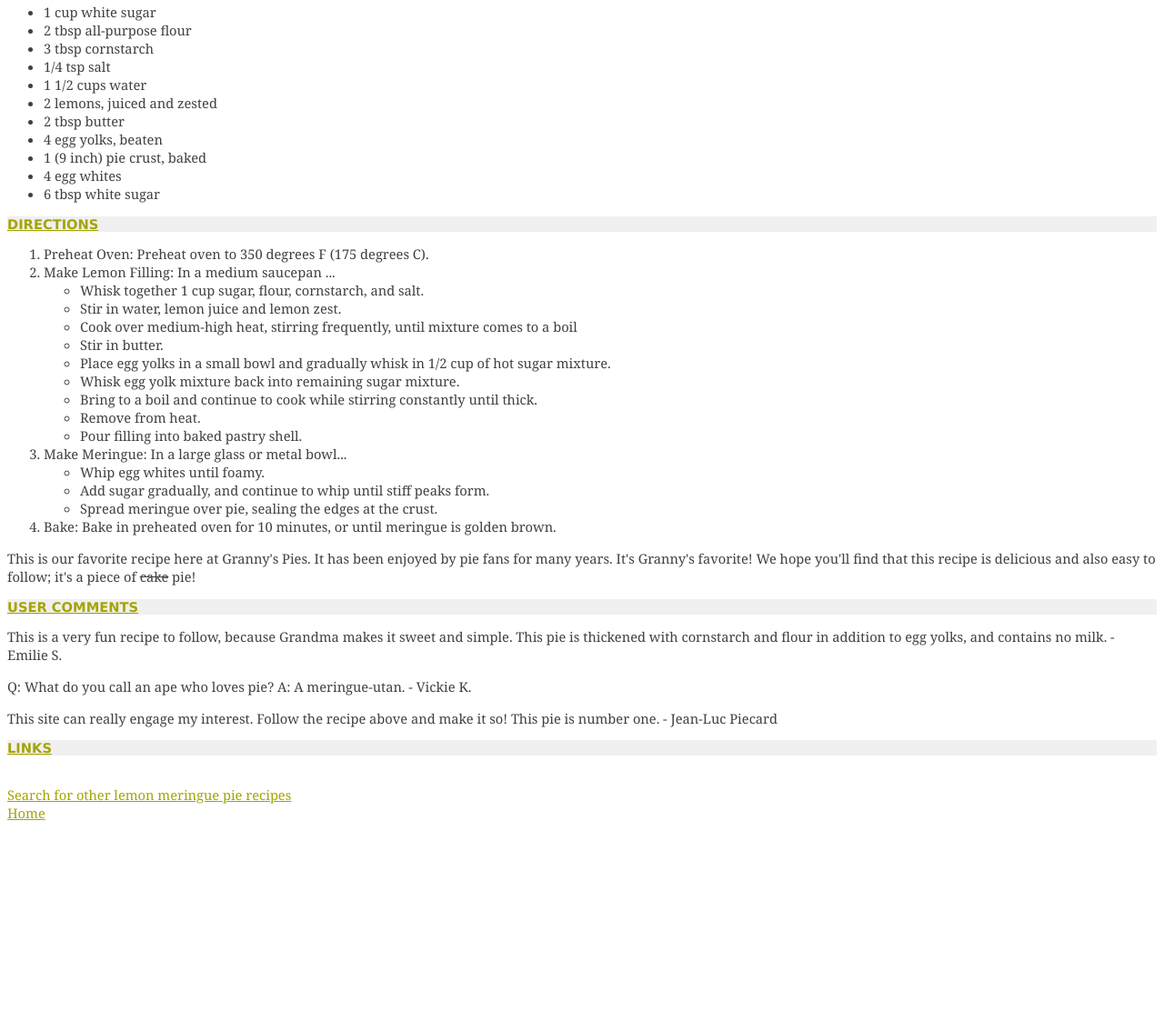
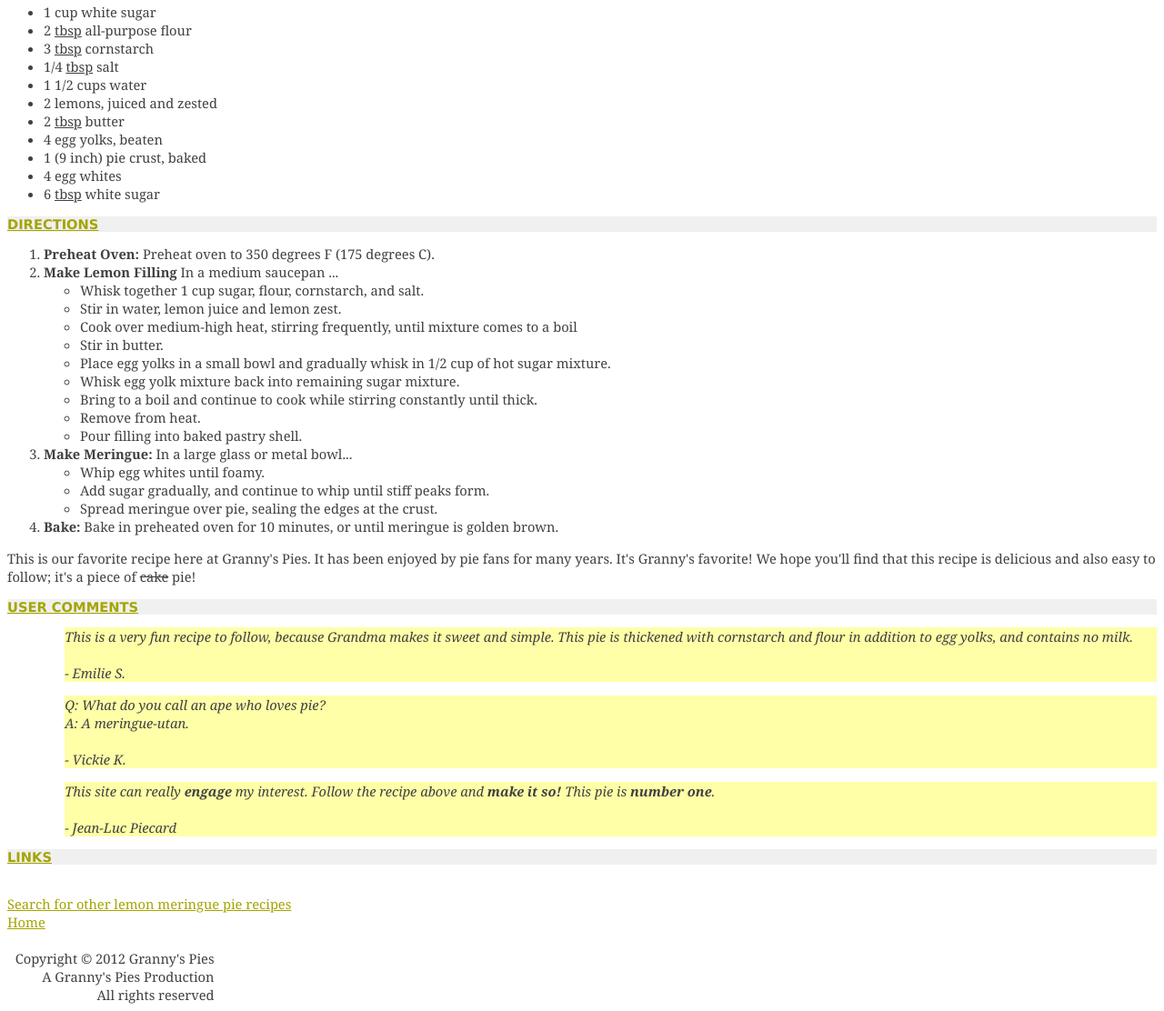
Before and after one commit to Nhtoi/Nhtoi.github.io, a plain HTML site: page csc372-hw/hw2/pie.html in a window 1280 px wide. Shown: the part 503-1615 px from the top of the page at 91% size. Before the commit the page ends 1415 px from the top, so only its background shows below. Drawn offline with Linux system fonts and the light colour scheme.

Commit message:
Finished Pie.html

```diff
--- a/csc372-hw/hw2/pie.html
+++ b/csc372-hw/hw2/pie.html
@@ -36,25 +36,24 @@ your other files. Be creative, have fun!-->
    <h2>INGREDIENTS</h2>
    <ul>
     <li>1 cup white sugar</li>
-    <li>2 tbsp all-purpose flour</li>
-    <li>3 tbsp cornstarch</li>
-    <li>1/4 tsp salt</li>
+    <li>2 <span class="underline">tbsp</span> all-purpose flour</li>
+    <li>3 <span class="underline">tbsp</span> cornstarch</li>
+    <li>1/4 <span class="underline">tbsp</span> salt</li>
     <li>1 1/2 cups water</li>
     <li>2 lemons, juiced and zested</li>
-    <li>2 tbsp butter</li>
+    <li>2 <span class="underline">tbsp</span> butter</li>
     <li>4 egg yolks, beaten</li>
     <li>1 (9 inch) pie crust, baked</li>
     <li>4 egg whites</li>
-    <li>6 tbsp white sugar</li>
+    <li>6 <span class="underline">tbsp</span> white sugar</li>
    </ul>
 </div>
 
 <div>
     <h2>DIRECTIONS</h2>
     <ol>
-        <li>Preheat Oven: Preheat oven to 350 degrees F (175 degrees C).</li>
-
-            <li>Make Lemon Filling: In a medium saucepan ...</li>
+            <li><strong>Preheat Oven:</strong> Preheat oven to 350 degrees F (175 degrees C).</li>
+            <li><strong>Make Lemon Filling</strong> In a medium saucepan ...</li>
             <ul>
             <li>Whisk together 1 cup sugar, flour, cornstarch, and salt.</li>
             <li>Stir in water, lemon juice and lemon zest.</li>
@@ -66,13 +65,13 @@ your other files. Be creative, have fun!-->
             <li>Remove from heat.</li>
             <li>Pour filling into baked pastry shell.</li>
         </ul>
-        <li>Make Meringue: In a large glass or metal bowl...</li>
+        <li><strong>Make Meringue:</strong> In a large glass or metal bowl...</li>
         <ul>
             <li>Whip egg whites until foamy.</li>
             <li>Add sugar gradually, and continue to whip until stiff peaks form.</li>
             <li>Spread meringue over pie, sealing the edges at the crust.</li>
         </ul>
-        <li>Bake: Bake in preheated oven for 10 minutes, or until meringue is golden brown.</li>
+        <li><strong>Bake:</strong> Bake in preheated oven for 10 minutes, or until meringue is golden brown.</li>
     </ol>
     <p>This is our favorite recipe here at Granny's Pies. It has been enjoyed by pie fans
         for many years. It's Granny's favorite! We hope you'll find that this recipe is
@@ -81,17 +80,24 @@ your other files. Be creative, have fun!-->
 
 <div>
     <h2>USER COMMENTS</h2>
-    <p>This is a very fun recipe to follow, because Grandma makes it sweet and simple.
+    <p class="user-comments">This is a very fun recipe to follow, because Grandma makes it sweet and simple.
         This pie is thickened with cornstarch and flour in addition to egg yolks, and
         contains no milk.
+        <br>
+        <br>
         - Emilie S.</p>
 
-        <p>Q: What do you call an ape who loves pie?
+        <p class="user-comments">Q: What do you call an ape who loves pie?
+            <br>
             A: A meringue-utan.
+            <br>
+            <br>
             - Vickie K.</p>
 
-            <p>This site can really engage my interest. Follow the recipe above and make it
-                so! This pie is number one.
+            <p class="user-comments">This site can really <strong>engage</strong> my interest. Follow the recipe above and <strong>make it
+                so!</strong> This pie is <strong>number one</strong>.
+                <br>
+                <br>
                 - Jean-Luc Piecard</p>
 </div>
 
@@ -107,5 +113,12 @@ your other files. Be creative, have fun!-->
     <a href="">Search for other lemon meringue pie recipes</a>
     <br>
     <a href="index.html">Home</a>
+    <br>
+    <br>
+    <footer>
+        <span >Copyright &copy 2012 Granny's Pies</span>
+        <span >A Granny's Pies Production</span><br>
+        <span >All rights reserved</span>
+    </footer>
 </body>
 </html>
--- a/csc372-hw/hw2/recipe.css
+++ b/csc372-hw/hw2/recipe.css
@@ -30,6 +30,18 @@ a{
     text-decoration: line-through;
 }
 
-.directions-bold{
-    font-weight: bold;
+.underline{
+text-decoration: underline;
 }
+
+.user-comments{
+    background-color:#FFFFA8;
+    font-style: italic;
+    margin-left: 5%;
+}
+
+footer{
+    font-family: Georgia, 'Times New Roman', Times, serif;
+    margin-right: 82%;
+    text-align: right;
+}
```
